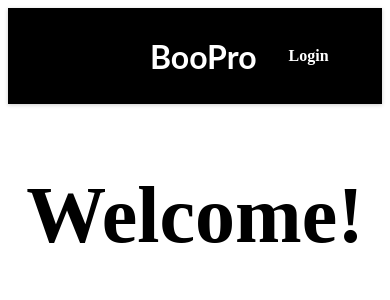
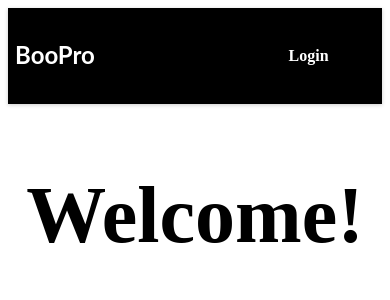
Before and after one commit to Chengelle91/boopro, a React (Create React App) app: page / in a window 390 px wide. Shown: the top 300 px of the page. Built offline with nearby package versions, Linux system fonts and the light colour scheme.

Commit message:
quick fix

```diff
--- a/src/components/Layout/MainNavigation.module.css
+++ b/src/components/Layout/MainNavigation.module.css
@@ -1,5 +1,3 @@
-
-
 .header {
   width: auto;
   height: 6rem;
@@ -19,7 +17,6 @@
   margin: 0;
   top: 37px;
   left: 150px;
-
 }
 
 .header ul {
@@ -67,3 +64,13 @@
   box-shadow: 0 1px 4px rgba(0, 0, 0, 0.2);
   border-radius: 10px;
 }
+
+@media screen and (max-width: 600px) {
+  .logo {
+    font-size: 1.5rem;
+    display: block;
+    padding: 5px;
+    left: 10px;
+    top: 35px;
+  }
+}
```
